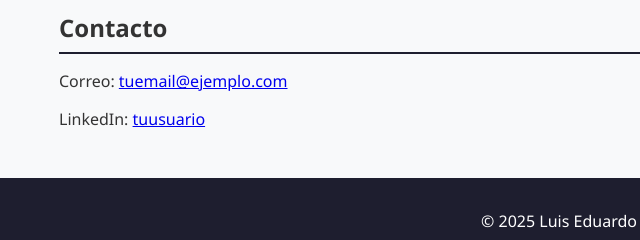
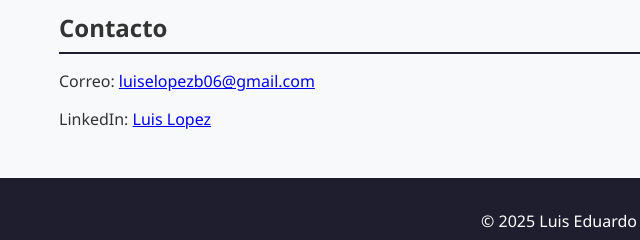
Before and after one commit to Luise02/Portafolio, a plain HTML site: page index.html in a window 1280 px wide. Shown: the part 957-1197 px from the top of the page, 81-721 px from the left. Drawn offline with Linux system fonts and the light colour scheme.

Commit message:
Update index.html

```diff
--- a/index.html
+++ b/index.html
@@ -32,8 +32,8 @@
 
     <section id="contact">
         <h2>Contacto</h2>
-        <p>Correo: <a href="mailto:luiselopezb06@gmail.com">tuemail@ejemplo.com</a></p>
-        <p>LinkedIn: <a href="https://www.linkedin.com/in/tuusuario/" target="_blank">tuusuario</a></p>
+        <p>Correo: <a href="mailto:luiselopezb06@gmail.com">luiselopezb06@gmail.com</a></p>
+        <p>LinkedIn: <a href="https://www.linkedin.com/in/luis-lopez-218460328/" target="_blank">Luis Lopez</a></p>
     </section>
 
     <footer>
```
